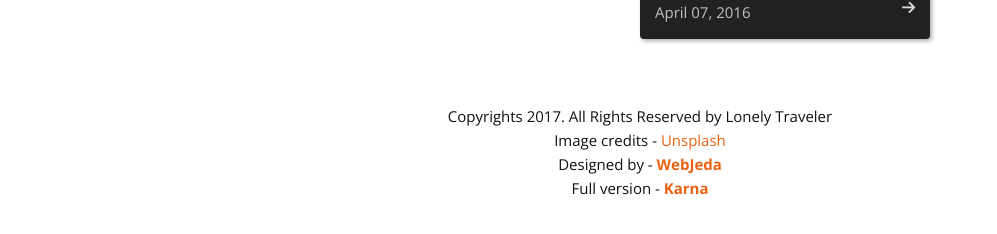
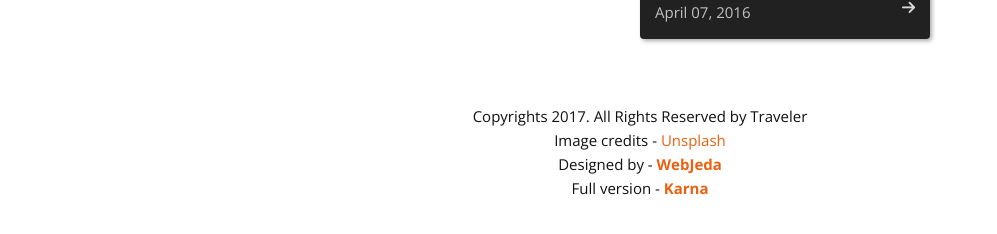
Before and after one commit to johnzhangchina/lonely, a Jekyll site: the page built from index.html, in a window 1280 px wide and 900 px high, scrolled down 1640 px. Shown: the part 642-876 px from the top of the window, without its empty margins (0-997 px from the left). Built offline with Jekyll 4.4.1, drawn with Linux system fonts in a browser that asks for light colours; nearby versions of some CDN libraries; some of the changed text lies outside the part shown.

Commit message:
Update _config.yml

```diff
--- a/_config.yml
+++ b/_config.yml
@@ -1,5 +1,5 @@
 
-title: Lonely Traveler
+title: Traveler
 desctiption: The dark days of John .
 url: http://webjeda.com/
 permalink: ':title/'
```
